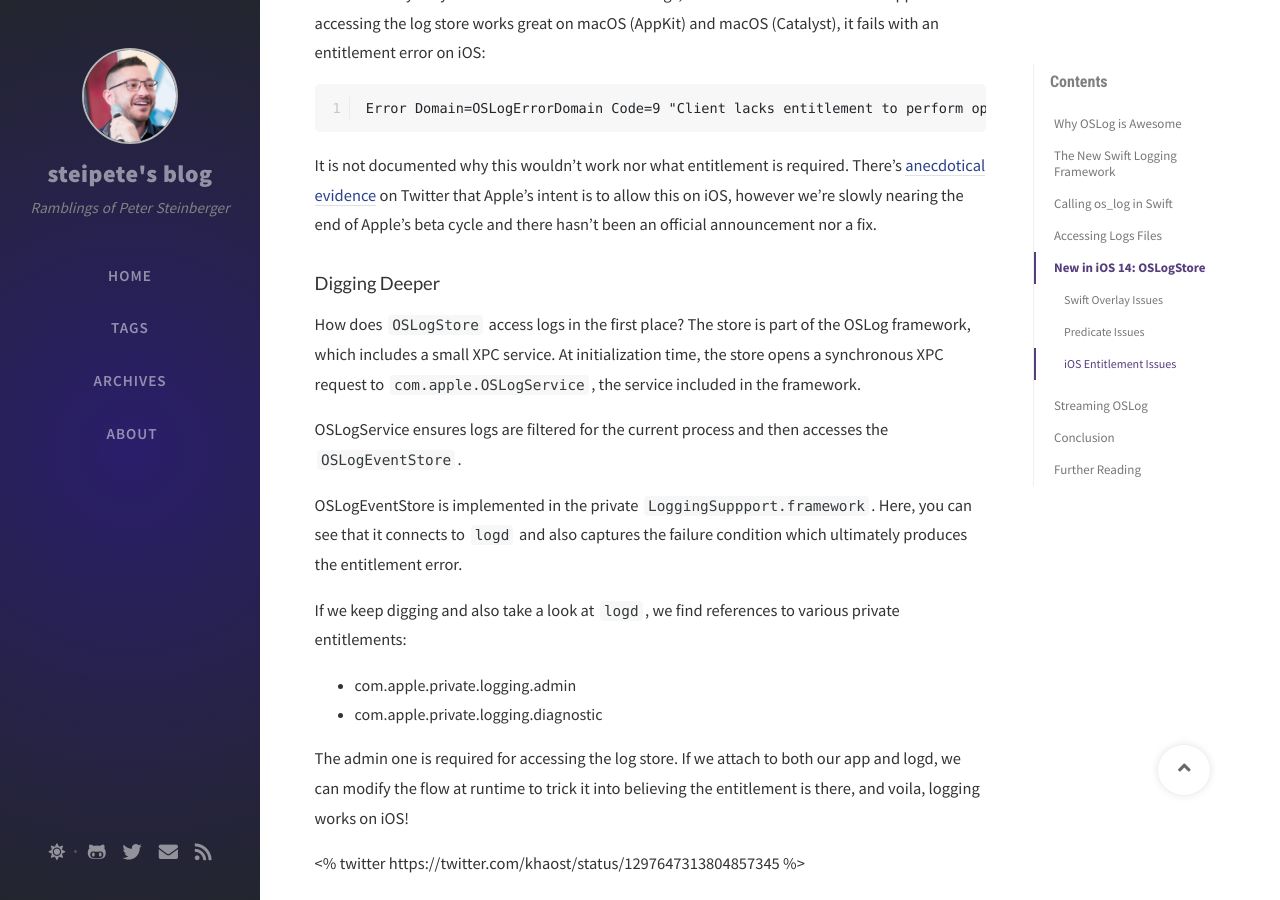
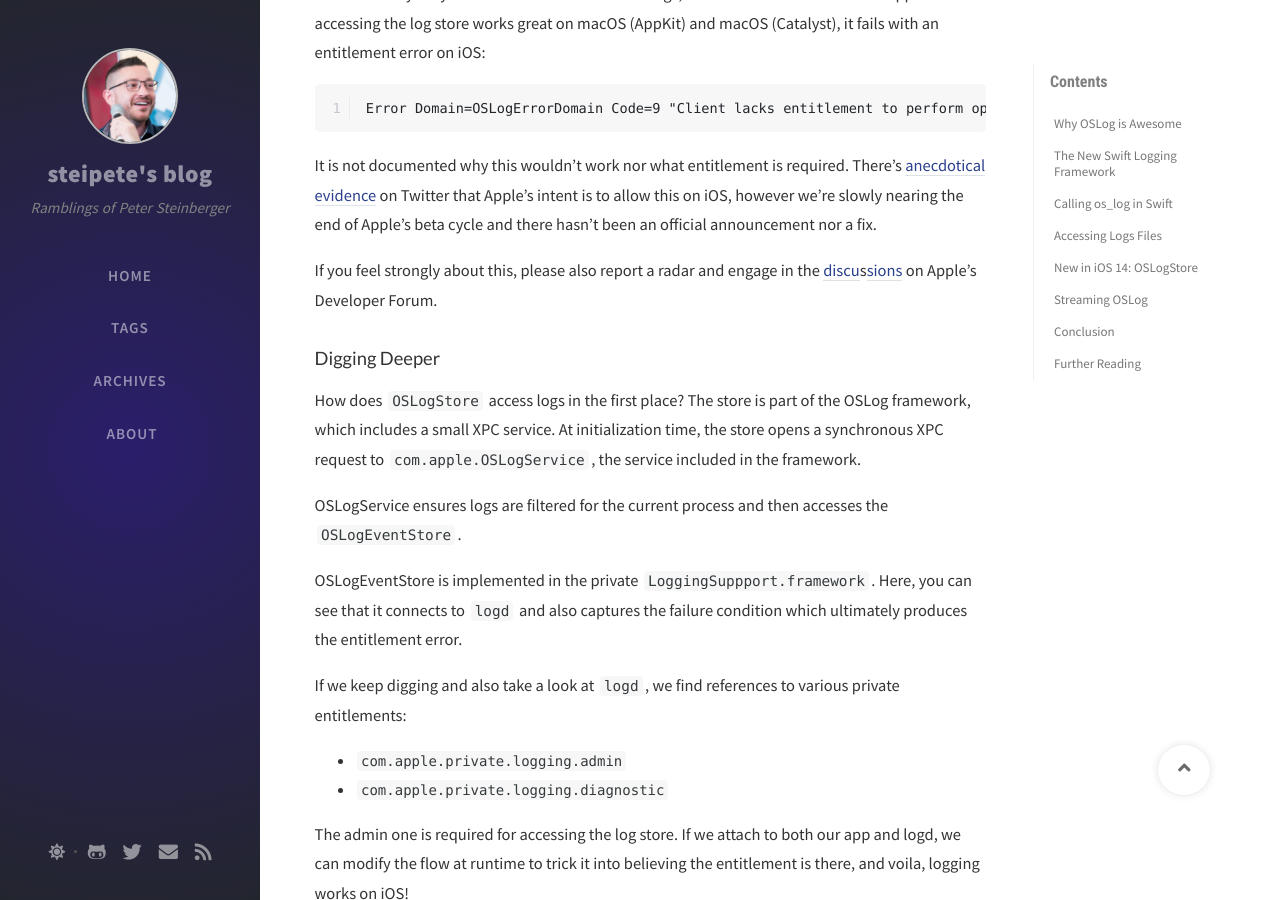
Before and after one commit to steipete/steipete.com, a Jekyll site: the page built from _posts/2020-08-22-logging-in-swift.md, in a window 1280 px wide and 900 px high, scrolled down 4482 px. Built offline with Jekyll 4.4.1, drawn with Linux system fonts in a browser that asks for light colours; nearby versions of some CDN libraries; comment, search, counter and statistics services are not loaded; some of the changed text lies outside the part shown.

```diff
--- a/_posts/2020-08-05-logging-in-swift.md
+++ b/_posts/2020-08-22-logging-in-swift.md
@@ -142,6 +142,8 @@ Error Domain=OSLogErrorDomain Code=9 "Client lacks entitlement to perform operat
 
 It is not documented why this wouldn't work nor what entitlement is required. There's [anecdotical](https://twitter.com/bjtitus/status/1276211162506424323) [evidence](https://twitter.com/justkwin/status/1276271590360199172) on Twitter that Apple's intent is to allow this on iOS, however we're slowly nearing the end of Apple's beta cycle and there hasn't been an official announcement nor a fix.
 
+If you feel strongly about this, please also report a radar and engage in the [discu](https://developer.apple.com/forums/thread/650843?answerId=616460022)s[sions](https://developer.apple.com/forums/thread/658229) on Apple's Developer Forum.
+
 #### Digging Deeper
 
 How does `OSLogStore` access logs in the first place? The store is part of the OSLog framework, which includes a small XPC service. At initialization time, the store opens a synchronous XPC request to `com.apple.OSLogService`, the service included in the framework.
@@ -152,8 +154,8 @@ OSLogEventStore is implemented in the private `LoggingSuppport.framework`. Here,
 
 If we keep digging and also take a look at `logd`, we find references to various private entitlements:
 
-- com.apple.private.logging.admin
-- com.apple.private.logging.diagnostic
+- `com.apple.private.logging.admin`
+- `com.apple.private.logging.diagnostic`
 
 The admin one is required for accessing the log store. If we attach to both our app and logd, we can modify the flow at runtime to trick it into believing the entitlement is there, and voila, logging works on iOS!
 
```
Also changed, not shown: other parts of _posts/2020-08-22-logging-in-swift.md (+1 -1 lines).
